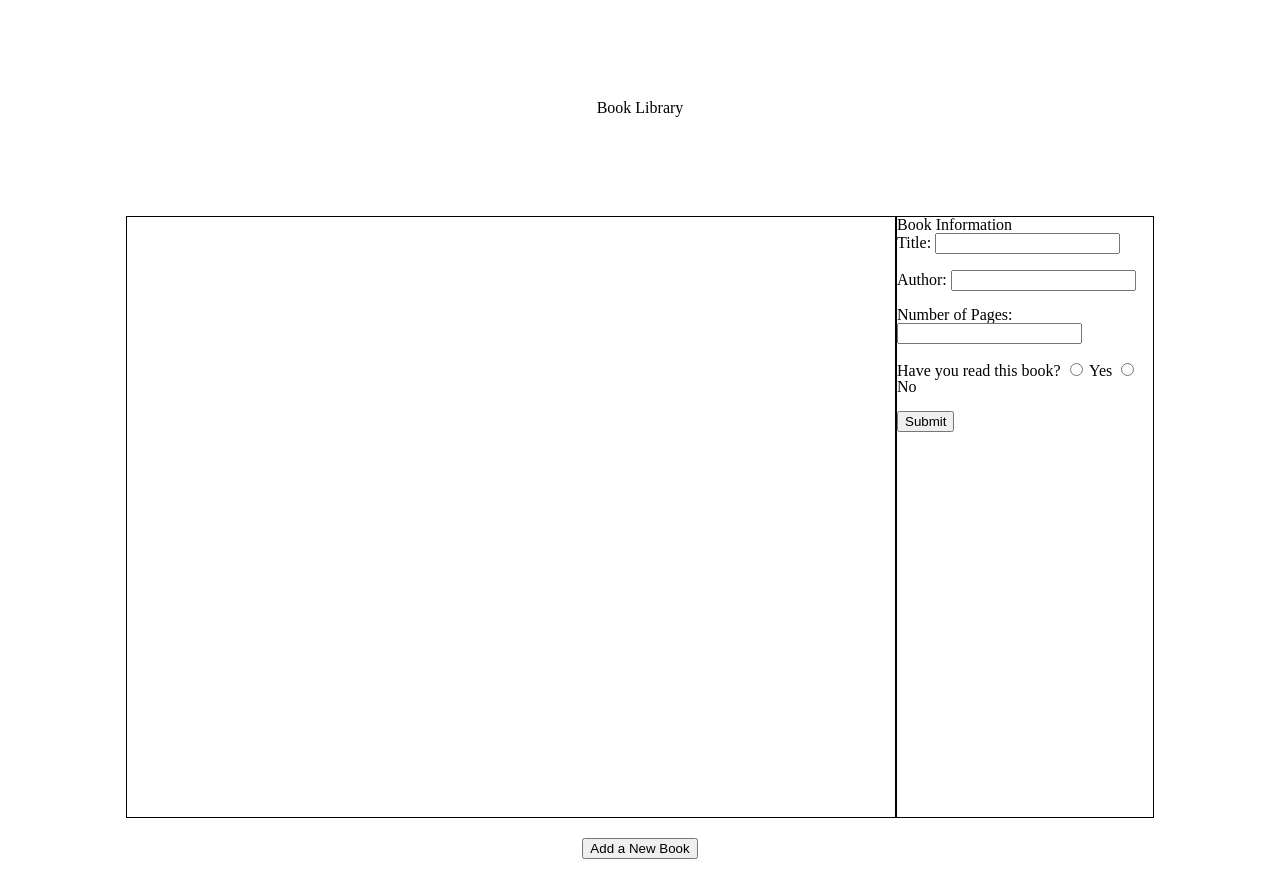
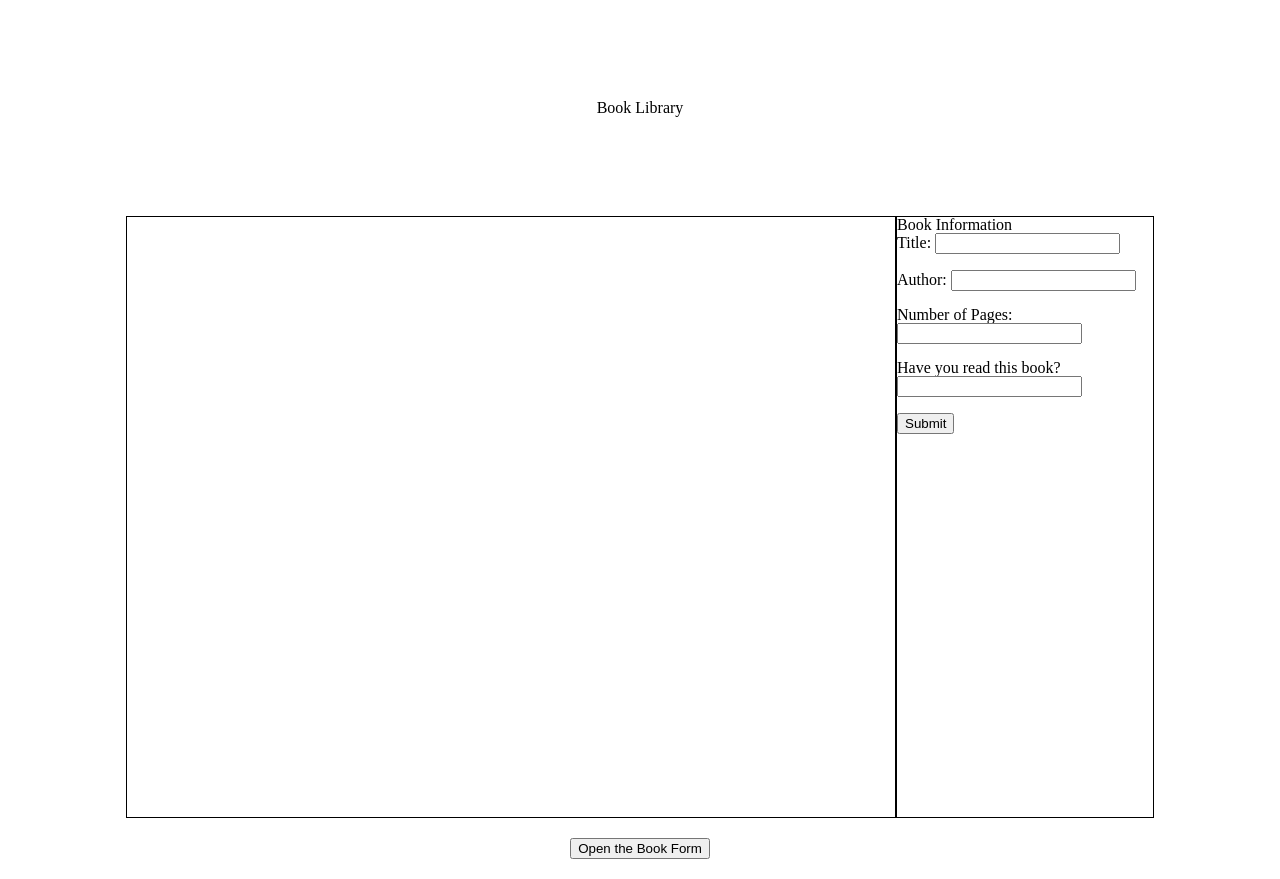
Before and after one commit to SouthFrank/The_Odin_Project, a plain HTML site: page Fundamentals/Book_Library/index.html in a window 1280 px wide. Drawn offline with Linux system fonts and the light colour scheme.

```diff
--- a/Fundamentals/Book_Library/index.html
+++ b/Fundamentals/Book_Library/index.html
@@ -28,15 +28,14 @@
                 <input type="number" id="pages" name="pages" required><br><br>
 
                 <label for="read">Have you read this book?</label>
-                <input type="radio" id="read" name="read" value="yes" required> Yes
-                <input type="radio" id="read" name="read" value="no" required> No<br><br>
+                <input type="text" id="read" name="read" required><br><br>
 
-                <input type="submit" value="Submit">
+                <input id="new-book-btn" type="submit" value="Submit">
     </form>
         </div>
     </div>
     <div class="new-book">
-        <button class="add-book-btn">Add a New Book</button>
+        <button class="book-form-btn">Open the Book Form</button>
     </div>
 
     <script src="app.js"></script>
```
